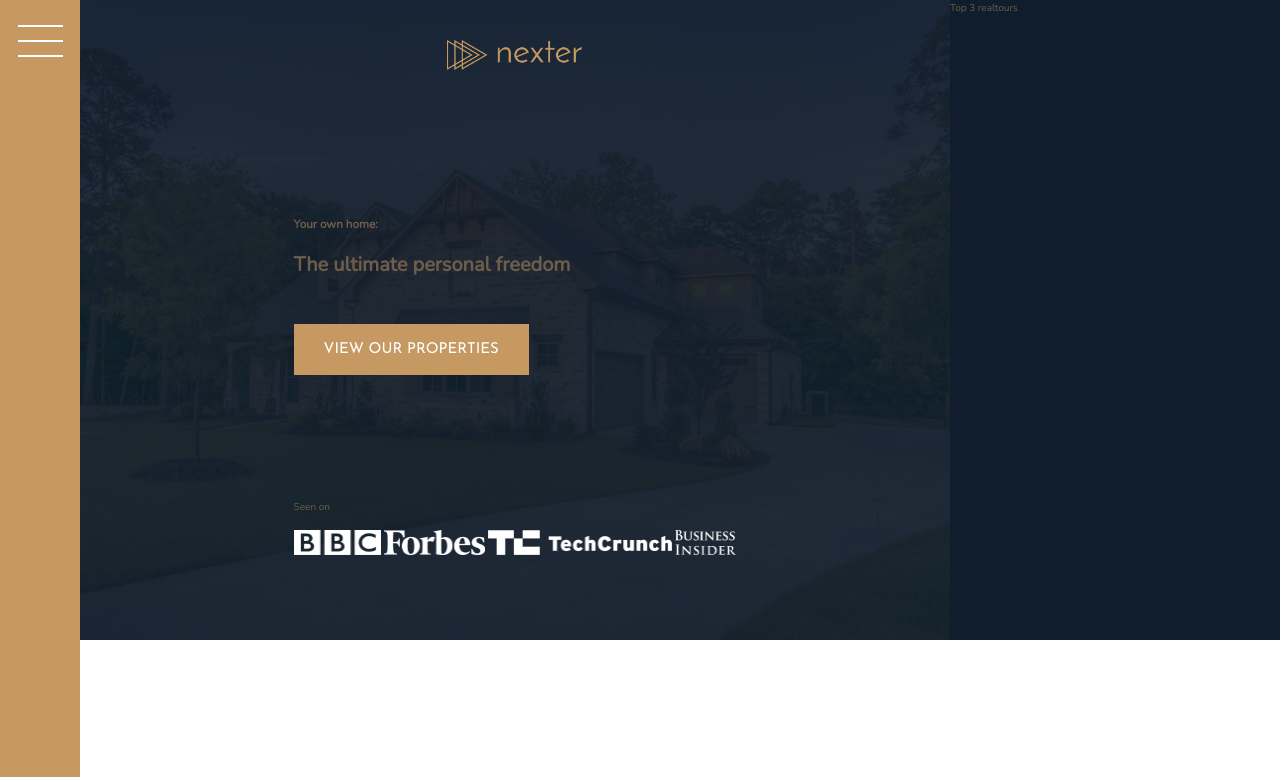
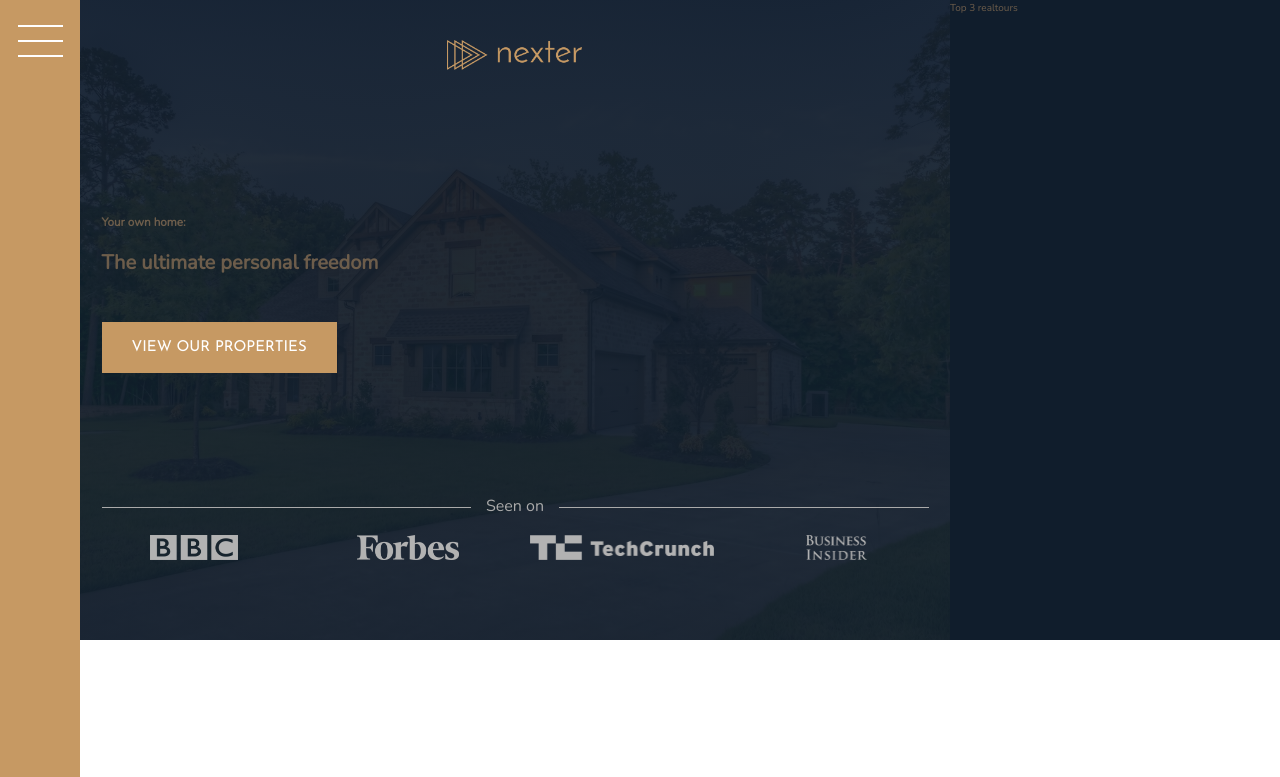
Before and after one commit to goran-nedelkovski/Nexter, a website: page index.html in a window 1280 px wide. Shown: the top 777 px of the page. Drawn offline with nearby package versions, Linux system fonts and the light colour scheme.

Commit message:
[Lecture 119]-Building the Header(part 2) [ grid-templ-columns:max-content//// to avoid that big space on the right side, we reduce the column size(width) to be according to the max-content (max content/text width); // as default, css  has align the elements in a new rows, but here we want 3 columns;id-template-columns:1fr max-content 1fr; //1fr for the ::before and ::after elements/lines( thet'll ocupied all the remaining space) and the text(max-content) is in the middle;//1fr is for dinamic spacing in  vertical direction when increase/decrease the vh (that rows with 1fr are grow and shrink t.e. the rows's size changed (also it;s the same for columns);align-items: center; //vertically align(center)  the elements;justify-items: center;//to center the items in their grid-cells horizontaly along the main x axis;filter: brightness(70%); // brightness(100%) is the default(light), and to   darker the images=> filter:brighthes(70%) or   some lower value to more darker]

```diff
--- a/sass/_header.scss
+++ b/sass/_header.scss
@@ -9,7 +9,7 @@
 
     display: grid;
     grid-template-rows: 1fr min-content 6rem 1fr;        // the entire row is 80vh and also the header will have 80vh
-    grid-template-columns: max-content;                  // to avoid that big space on the right side, we reduce the column size(width) to be according to the max-content.
+    grid-template-columns: max-content;                  // to avoid that big space on the right side, we reduce the column size(width) to be according to the max-content(max content width).
     grid-row-gap: 1.5rem;
     justify-content: center;
     &__logo {
@@ -21,13 +21,30 @@
         justify-self: start;
     }
     &__seenon-text {
+        display: grid;              // as default, css align the elements in a new row, but here we want 3 columns
+        grid-template-columns: 1fr max-content 1fr;   //1fr for the :: before and ::after elements/lines(thet'll ocupied all the remaining space) and the text(max-content) is in the middle
+        grid-column-gap: 1.5rem;      // 1fr is for dinamic spacing in vertical direction when increase/decrease the vh (that rows with 1fr are grow and shrink t.e. the rows's size changed)
+        align-items: center;       //vertically align(center) the elements
 
+        font-size: 1.6rem;
+        color: $color-grey-light-2;
+
+        &::before,           // ::before, ::after and the text will be the 3 grid elements
+        &::after {
+            content: "";    // must set content:"", because without this it will not work
+            height: 1px;
+            display: block;
+            background-color: currentColor;
+        }
     }
     &__seenon-logos {
-
+        display: grid;
+        grid-template-columns: repeat(4, 1fr);  // 4 equal columns
+        grid-column-gap: 3rem;          // the margin(gutter) between the columns
+        justify-items: center;         //to center the items in there grid-cells horizontaly along the main x axis
         img {
             height: 2.5rem;
-
+            filter: brightness(70%);     // brightness(100%) is the default(light), and to darker the images=> filter:brighthes(70%)
         }
     }
 }
```
Also changed, not shown: css/style.css.
